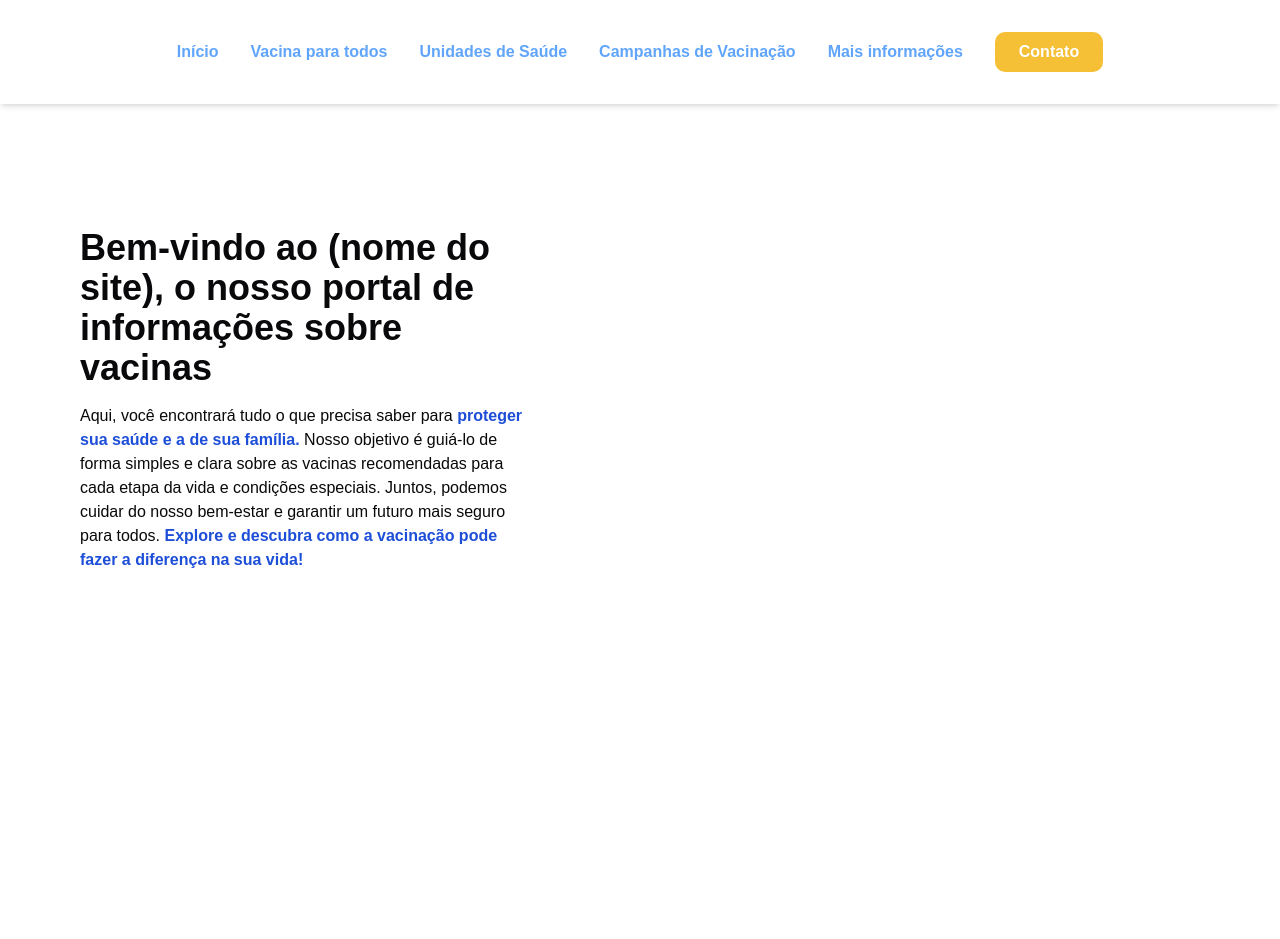
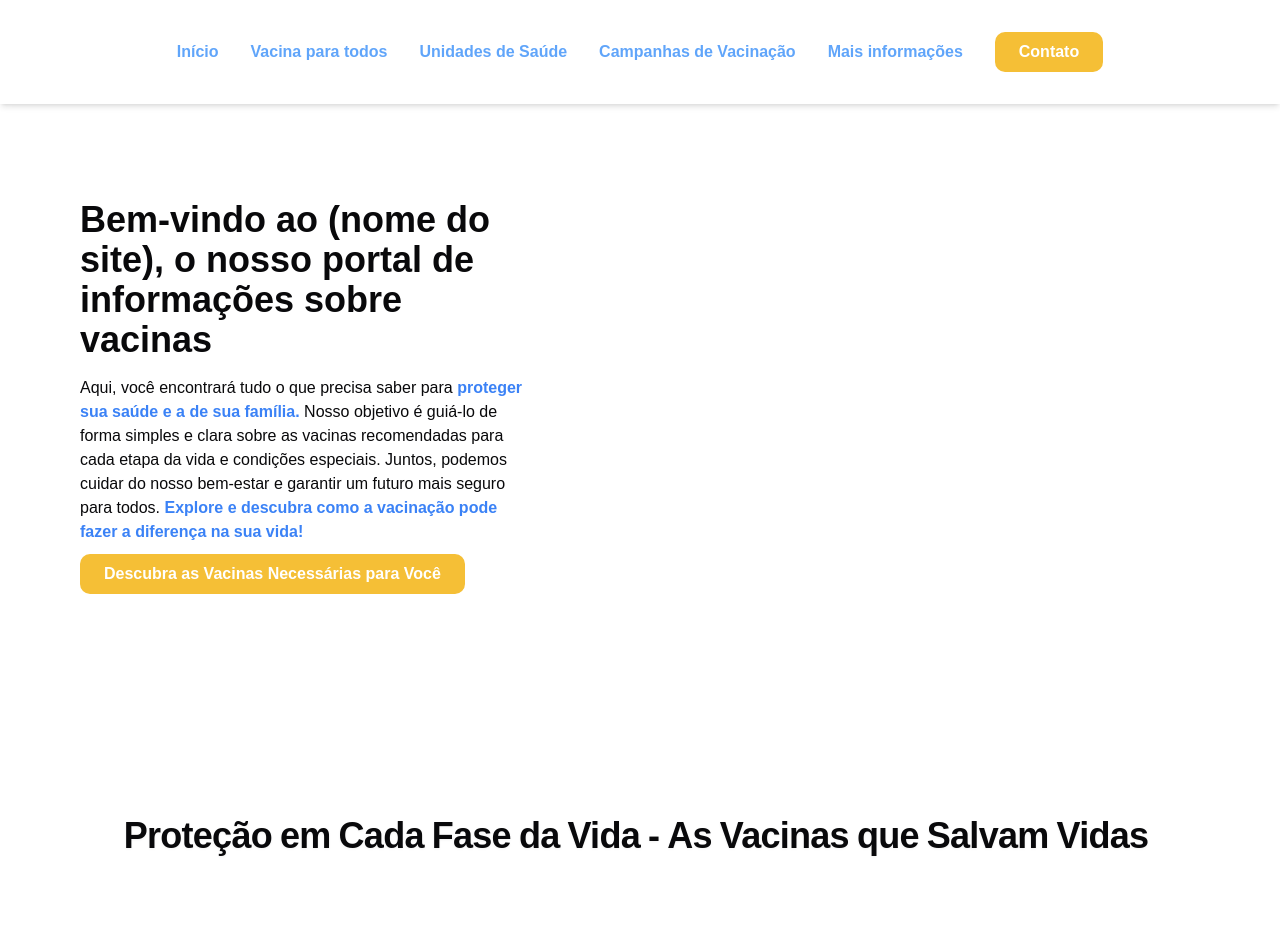
Before and after one commit to viniciussilvabarros05/landing-page-enf, a Next.js app: page / in a window 1280 px wide. Shown: the top 939 px of the page. Before the commit the page ends 800 px from the top, so only its background shows below. Built offline with nearby package versions, Linux system fonts and the light colour scheme.

Commit message:
feat: add section2 from homepage

```diff
--- a/src/app/globals.css
+++ b/src/app/globals.css
@@ -82,6 +82,8 @@ body {
 @layer base {
   * {
     @apply border-border;
+    margin: 0;
+    padding: 0 ;
   }
   body {
     @apply bg-background text-foreground;
--- a/src/app/page.tsx
+++ b/src/app/page.tsx
@@ -1,12 +1,14 @@
 import { Header } from "@/components/header";
 import { Hero } from "@/components/hero";
+import { Section2 } from "@/components/sectio2";
 import Image from "next/image";
 
 export default function Home() {
   return (
-    <>
+    <div className="w-full flex flex-col">
       <Header/>
       <Hero/>
-    </>
+      <Section2/>
+    </div>
   );
 }
--- a/src/components/button3d.tsx
+++ b/src/components/button3d.tsx
@@ -4,7 +4,7 @@ import { motion } from "framer-motion";
 import { ReactNode } from "react";
 type Props = {
   children: ReactNode;
-  className: string;
+  className?: string;
 };
 
 const Button3D = ({ children, className }: Props) => {
--- a/src/components/header.tsx
+++ b/src/components/header.tsx
@@ -4,7 +4,7 @@ import { LinkHeader } from "./LinkHeader";
 
 export const Header = () => {
   return (
-    <header className="w-full m-auto flex items-center justify-center py-8 gap-8 fixed top-0 bg-transparent backdrop-blur-md shadow-md">
+    <header className="w-full m-auto flex items-center justify-center py-8 gap-8 fixed top-0 bg-white/40 backdrop-blur-md shadow-md z-10">
       <LinkHeader href={""} label={"Início"} />
       <LinkHeader href={""} label={" Vacina para todos"}/>
       <LinkHeader href={""} label={"Unidades de Saúde"} />
--- a/src/components/hero.tsx
+++ b/src/components/hero.tsx
@@ -1,9 +1,13 @@
+import Link from "next/link";
+import Button3D from "./button3d";
+import BlurFade from "./ui/blur-fade";
 import BoxReveal from "./ui/box-reveal";
+import WordPullUp from "./ui/word-pull-up";
 
 export const Hero = () => {
   return (
-    <div className="w-screen h-screen bg-center bg-cover flex items-center px-20">
-      <div className="flex flex-col gap-4 max-w-[40%]">
+    <div className="w-full h-screen bg-center bg-cover flex items-center px-20">
+      <div className="flex flex-col gap-4 w-[30%] lg:w-[40%]">
         <BoxReveal boxColor={"#8FC0FB"} duration={0.3}>
           <h1 className="text-5xl font-bold lg:text-4xl">
             Bem-vindo ao (nome do site), o nosso portal de informações sobre
@@ -13,19 +17,27 @@ export const Hero = () => {
         <BoxReveal boxColor={"#8FC0FB"} duration={0.5}>
           <h2 className="text-md">
             Aqui, você encontrará tudo o que precisa saber para{" "}
-            <span className="text-blue-700 font-semibold">
+            <span className="text-blue-500 font-semibold">
               proteger sua saúde e a de sua família.{" "}
             </span>
             Nosso objetivo é guiá-lo de forma simples e clara sobre as vacinas
             recomendadas para cada etapa da vida e condições especiais. Juntos,
             podemos cuidar do nosso bem-estar e garantir um futuro mais seguro
             para todos.{" "}
-            <span className="text-blue-700 font-semibold">
+            <span className="text-blue-500 font-semibold">
               Explore e descubra como a vacinação pode fazer a diferença na sua
               vida!
             </span>
           </h2>
         </BoxReveal>
+
+        <BlurFade key={"button-3d-hero"} delay={0.5} inView>
+          <Button3D className="mr-auto">
+            <Link href={""} className="font-bold">
+              Descubra as Vacinas Necessárias para Você
+            </Link>
+          </Button3D>
+        </BlurFade>
       </div>
     </div>
   );
--- /dev/null
+++ b/src/components/sectio2.tsx
@@ -0,0 +1,39 @@
+"use client";
+
+import Button3D from "./button3d";
+import BlurFade from "./ui/blur-fade";
+import WordPullUp from "./ui/word-pull-up";
+import { useRef } from "react";
+import { useInView } from "framer-motion";
+import BoxReveal from "./ui/box-reveal";
+export const Section2 = () => {
+  const ref = useRef(null);
+  const isInView = useInView(ref, { once: true });
+  return (
+    <div className="flex flex-col w-full h-screen px-20 gap-20 mt-4" ref={ref}>
+      {isInView && (
+        <WordPullUp
+          className="text-4xl w-full"
+          words="Proteção em Cada Fase da Vida - As Vacinas que Salvam Vidas"
+        />
+      )}
+
+      <div className="flex flex-col gap-4 w-[40%]">
+        <BoxReveal boxColor={"#8FC0FB"} duration={0.3}>
+          <h2>
+            A vacinação é fundamental para garantir proteção em todas as etapas
+            da vida. Saiba quais vacinas são indicadas para gestantes, crianças,
+            adolescentes, adultos, idosos e outros grupos específicos.
+          </h2>
+        </BoxReveal>
+        <BlurFade key={"button-3d-section2"} delay={0.5} inView>
+          <Button3D className="w-fit">
+            <p className="text-bold ">
+              Descubra as Vacinas Necessárias para Você
+            </p>
+          </Button3D>
+        </BlurFade>
+      </div>
+    </div>
+  );
+};
--- /dev/null
+++ b/src/components/ui/blur-fade.tsx
@@ -0,0 +1,67 @@
+"use client";
+
+import { useRef } from "react";
+import {
+  AnimatePresence,
+  motion,
+  useInView,
+  UseInViewOptions,
+  Variants,
+} from "framer-motion";
+
+type MarginType = UseInViewOptions["margin"];
+
+interface BlurFadeProps {
+  children: React.ReactNode;
+  className?: string;
+  variant?: {
+    hidden: { y: number };
+    visible: { y: number };
+  };
+  duration?: number;
+  delay?: number;
+  yOffset?: number;
+  inView?: boolean;
+  inViewMargin?: MarginType;
+  blur?: string;
+}
+
+export default function BlurFade({
+  children,
+  className,
+  variant,
+  duration = 0.4,
+  delay = 0,
+  yOffset = 6,
+  inView = false,
+  inViewMargin = "-50px",
+  blur = "6px",
+}: BlurFadeProps) {
+  const ref = useRef(null);
+  const inViewResult = useInView(ref, { once: true, margin: inViewMargin });
+  const isInView = !inView || inViewResult;
+  const defaultVariants: Variants = {
+    hidden: { y: yOffset, opacity: 0, filter: `blur(${blur})` },
+    visible: { y: -yOffset, opacity: 1, filter: `blur(0px)` },
+  };
+  const combinedVariants = variant || defaultVariants;
+  return (
+    <AnimatePresence>
+      <motion.div
+        ref={ref}
+        initial="hidden"
+        animate={isInView ? "visible" : "hidden"}
+        exit="hidden"
+        variants={combinedVariants}
+        transition={{
+          delay: 0.04 + delay,
+          duration,
+          ease: "easeOut",
+        }}
+        className={className}
+      >
+        {children}
+      </motion.div>
+    </AnimatePresence>
+  );
+}
--- /dev/null
+++ b/src/components/ui/word-pull-up.tsx
@@ -0,0 +1,53 @@
+"use client";
+
+import { motion, Variants } from "framer-motion";
+
+import { cn } from "@/lib/utils";
+
+interface WordPullUpProps {
+  words: string;
+  delayMultiple?: number;
+  wrapperFramerProps?: Variants;
+  framerProps?: Variants;
+  className?: string;
+}
+
+export default function WordPullUp({
+  words,
+  wrapperFramerProps = {
+    hidden: { opacity: 0 },
+    show: {
+      opacity: 1,
+      transition: {
+        staggerChildren: 0.1,
+      },
+    },
+  },
+  framerProps = {
+    hidden: { y: 20, opacity: 0 },
+    show: { y: 0, opacity: 1 },
+  },
+  className,
+}: WordPullUpProps) {
+  return (
+    <motion.h1
+      variants={wrapperFramerProps}
+      initial="hidden"
+      animate="show"
+      className={cn(
+        "font-display text-center text-4xl font-bold leading-[5rem] tracking-[-0.02em] drop-shadow-sm",
+        className,
+      )}
+    >
+      {words.split(" ").map((word, i) => (
+        <motion.span
+          key={i}
+          variants={framerProps}
+          style={{ display: "inline-block", paddingRight: "8px" }}
+        >
+          {word === "" ? <span>&nbsp;</span> : word}
+        </motion.span>
+      ))}
+    </motion.h1>
+  );
+}
```
